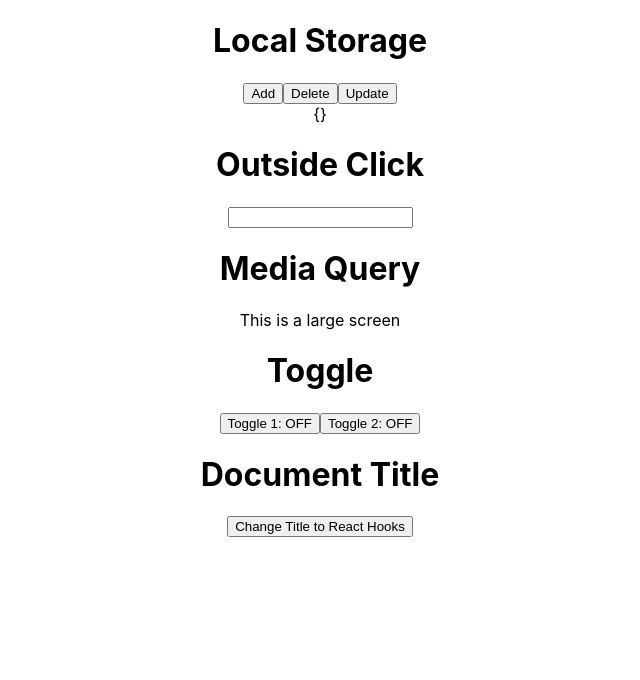
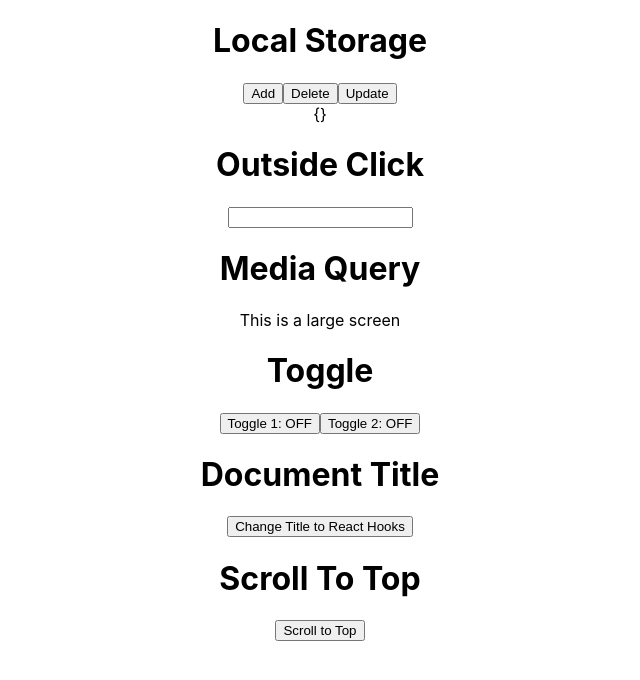
Before and after one commit to hammadtariq321/react-custom-hooks, a React (Create React App) app: page / in a window 1280 px wide. Shown: the top 680 px of the page, without its empty margins (320-960 px from the left). Built offline with nearby package versions, Linux system fonts and the light colour scheme.

Commit message:
Added Scroll To Top Hook

```diff
--- a/src/App.js
+++ b/src/App.js
@@ -8,6 +8,7 @@ import OutsideClick from './components/OutsideClick';
 import MediaQuery from './components/MediaQuery';
 import Toggle from './components/Toggle';
 import DocumentTitle from './components/DocumentTitle';
+import ScrollToTop from './components/ScrollToTop';
 
 function App() {
 
@@ -20,6 +21,7 @@ function App() {
       <MediaQuery />
       <Toggle />
       <DocumentTitle />
+      <ScrollToTop />
 
     </div>
   );
--- /dev/null
+++ b/src/components/ScrollToTop.jsx
@@ -0,0 +1,14 @@
+import React from 'react'
+import useScrollToTop from '../hooks/useScrollToTop';
+
+const ScrollToTop = () => {
+    const { scrollToTop, setScrollToTop } = useScrollToTop();
+  return (
+    <div>
+        <h1>Scroll To Top</h1>
+      <button onClick={() => setScrollToTop(true)}>Scroll to Top</button>
+    </div>
+  )
+}
+
+export default ScrollToTop
--- /dev/null
+++ b/src/hooks/useScrollToTop.js
@@ -0,0 +1,18 @@
+import React, { useEffect, useState } from 'react'
+
+const useScrollToTop = () => {
+    const [scrollToTop, setScrollToTop] = useState(false);
+
+    useEffect(() => {
+      if (scrollToTop) {
+        window.scrollTo(0, 0);
+      }
+    }, [scrollToTop]);
+
+    return {
+      scrollToTop,
+      setScrollToTop,
+    };
+}
+
+export default useScrollToTop
```
